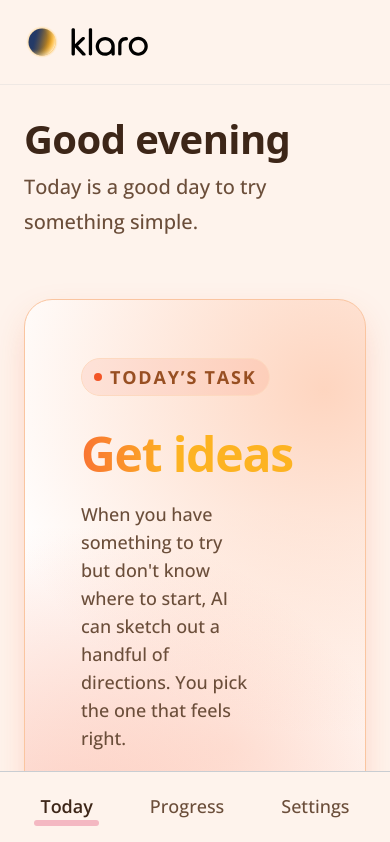
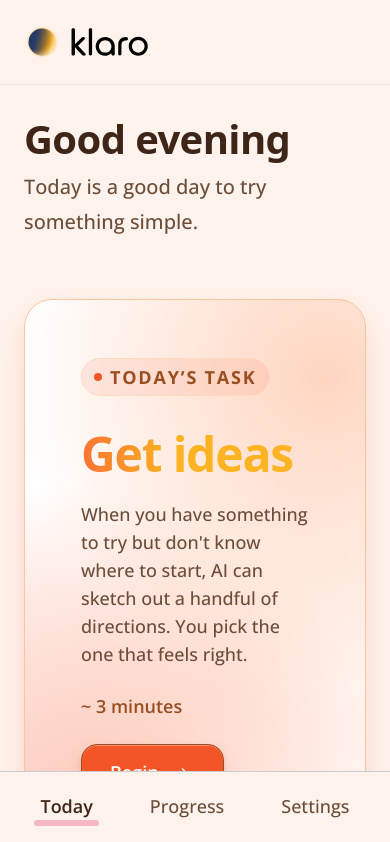
Before and after one commit to airaprx-designs/klaro, a Next.js app: page / in a window 390 px wide. Shown: the top 842 px of the page. Built offline with nearby package versions, Linux system fonts and the light colour scheme; a web font is replaced by a local one.

Commit message:
Let hero description fill width on mobile

```diff
--- a/components/TodaysTaskHero.tsx
+++ b/components/TodaysTaskHero.tsx
@@ -66,7 +66,7 @@ export function TodaysTaskHero({ task }: Props) {
             {task.title}
           </h2>
 
-          <p className="mt-4 max-w-[75%] text-lg text-warm-mid">
+          <p className="mt-4 text-lg text-warm-mid md:max-w-[75%]">
             {task.description ?? task.shortDescription}
           </p>
 
```
